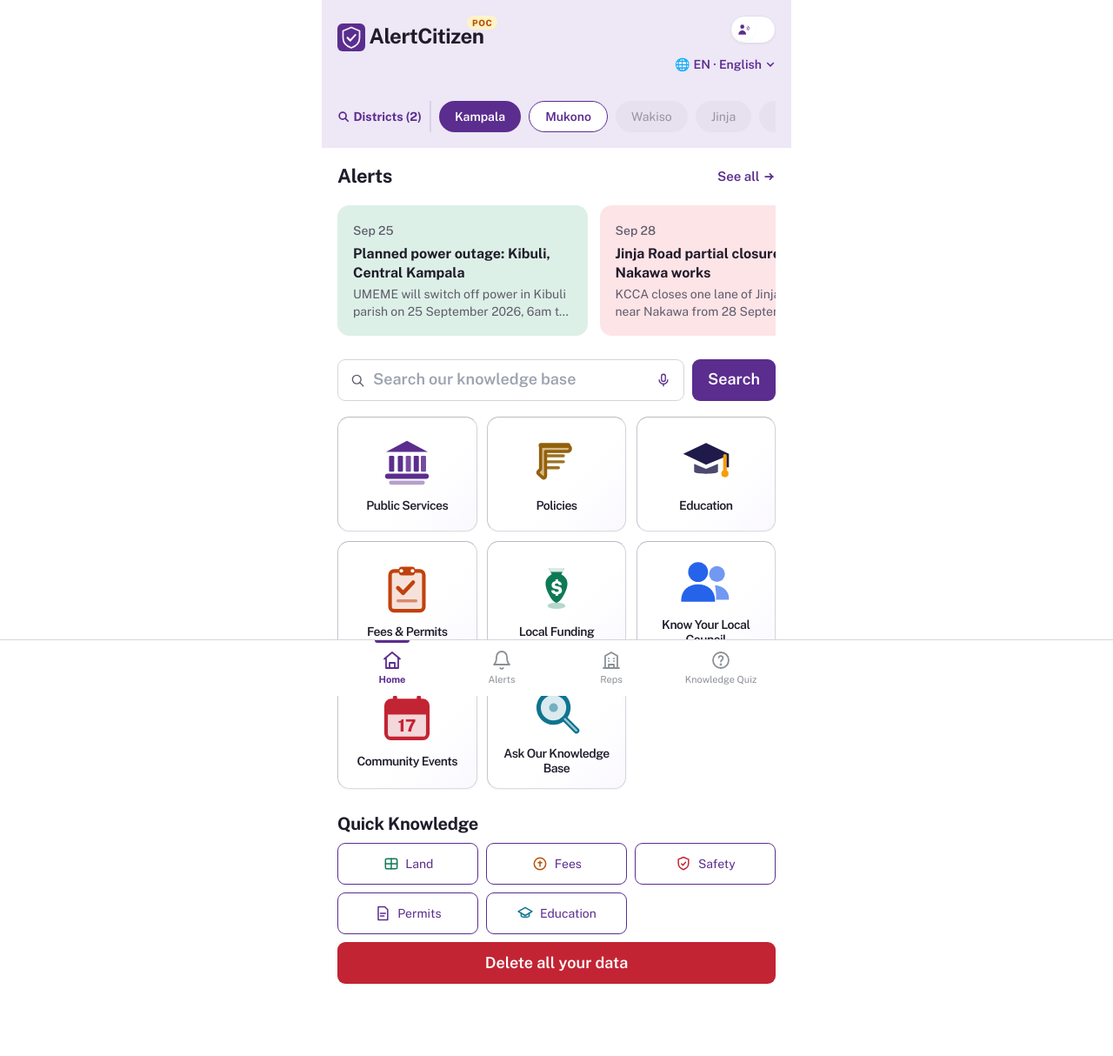
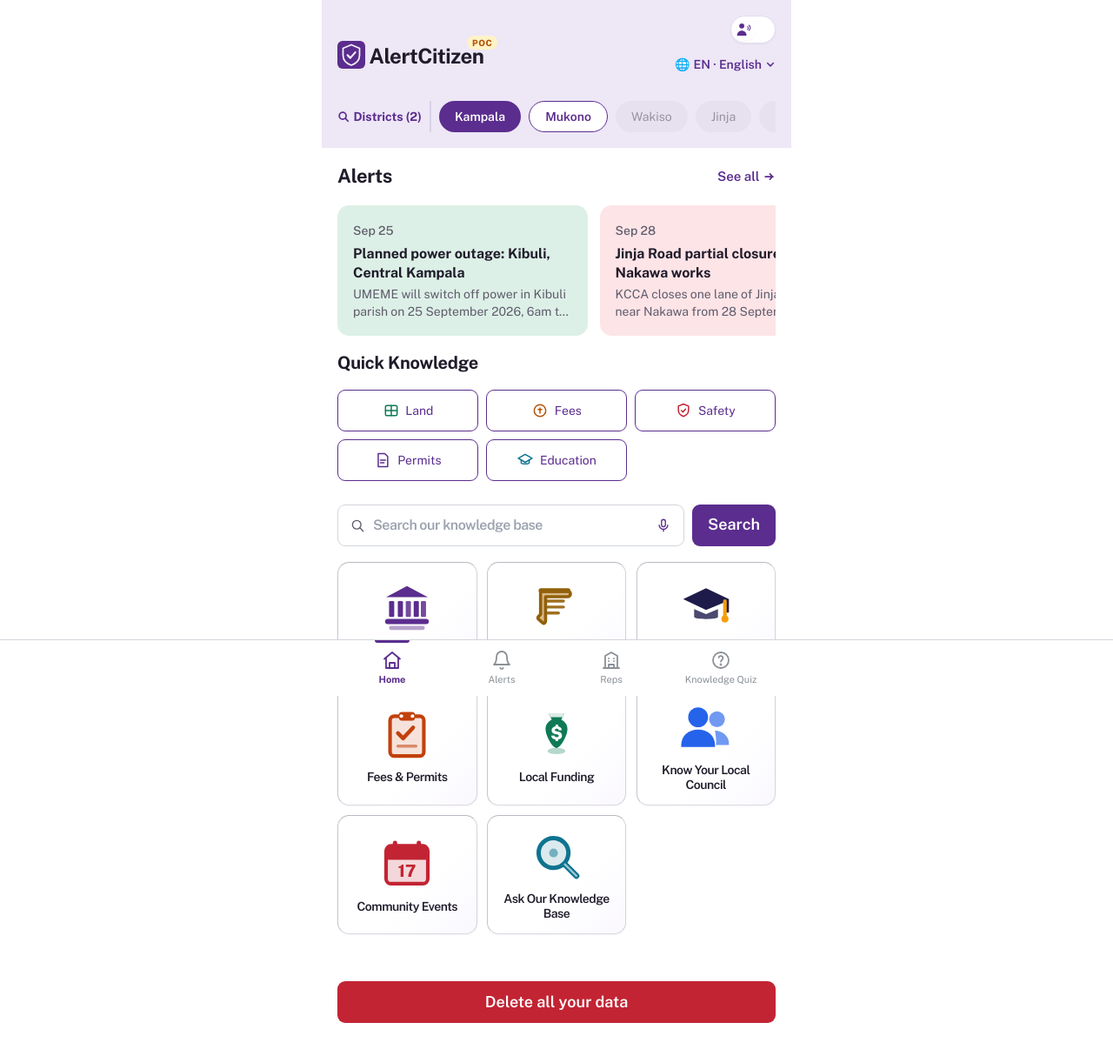
Before and after one commit to FaithDaka/osf-hackathon, a Next.js app: page /home in a window 1280 px wide. Shown: the top 1214 px of the page at 87% size. Built offline with nearby package versions, Linux system fonts and the light colour scheme; a web font is replaced by a local one.

Commit message:
fix: page structure and styling

```diff
--- a/pages/home.js
+++ b/pages/home.js
@@ -645,12 +645,12 @@ export default function Home() {
       <div className="max-w-md mx-auto">
         {/* HEADER — darker than the page, no unnecessary borders */}
         <header className="bg-primary-soft -mx-4 -mt-4 px-4 pt-4 pb-3">
-          <div className="flex items-start justify-between gap-2">
-            <div className="flex items-start gap-1 min-w-0 flex-1 mt-2">
+          <div className="flex items-center justify-between gap-2">
+            <div className="flex items-end gap-1 min-w-0 flex-1 mt-2">
               <ShieldLogo />
               <span className="relative min-w-0 w-fit max-w-full">
                 <span
-                  className="block truncate text-ink font-bold"
+                  className="block text-ink font-bold"
                   style={{ fontSize: '24px', lineHeight: '1.2', letterSpacing: '-0.5px' }}
                 >
                   {S.app_name}
@@ -671,7 +671,8 @@ export default function Home() {
               </span>
             </div>
             <div className="flex items-center gap-2 shrink-0">
-              <div className="flex flex-col justify-end items-end"><button
+              <div className="flex flex-col justify-end items-end">
+                <button
                 type="button"
                 role="switch"
                 aria-checked={accessible}
@@ -693,7 +694,7 @@ export default function Home() {
                     left: accessible ? '23px' : '2px',
                   }}
                 >
-                  <SpeakerIcon size={16} />
+                  <SpeakerIcon size={20} />
                 </span>
               </button>
                 <span ref={langRef} className="relative inline-flex items-center">
@@ -757,8 +758,8 @@ export default function Home() {
                       })}
                     </span>
                   )}
-                </span></div>
-
+                </span>
+              </div>
             </div>
           </div>
 
@@ -832,6 +833,34 @@ export default function Home() {
           </section>
         )}
 
+        {/* QUICK KNOWLEDGE — shortcuts below the topics */}
+        <section aria-label={S.quick_knowledge} className="mt-2 mb-6 min-w-0">
+          <h2
+            className="font-bold text-ink"
+            style={{ fontSize: '20px', lineHeight: '1.3' }}
+          >
+            {S.quick_knowledge}
+          </h2>
+          <div className="mt-4 grid grid-cols-2 min-[400px]:grid-cols-3 gap-2">
+            {QUICK_TOPICS.map((p) => (
+              <button
+                key={p.key}
+                type="button"
+                aria-label={p.label}
+                onClick={() => {
+                  setQuery(p.query);
+                  goResult(p.query, '');
+                }}
+                className="bg-white border border-primary text-primary rounded-lg inline-flex items-center justify-center gap-1.5 min-w-0 px-2"
+                style={{ minHeight: '48px', fontSize: '14px' }}
+              >
+                <QuickTopicIcon kind={p.key} size={20} />
+                <span className="truncate">{p.label}</span>
+              </button>
+            ))}
+          </div>
+        </section>
+
         {/* SEARCH — input + button in one row, above the topics */}
         <section aria-label="Search" className="mt-4 min-w-0">
           <form onSubmit={submitSearch} className="flex gap-2 min-w-0">
@@ -853,7 +882,7 @@ export default function Home() {
                 placeholder={S.search_kb_placeholder}
                 autoComplete="off"
                 className="btn-ac w-full min-w-0 bg-white border border-gray-300 rounded-lg focus:outline-none focus-within:outline-none"
-                style={{ paddingLeft: '40px', paddingRight: '48px' }}
+                style={{ paddingLeft: '40px', paddingRight: '48px', fontSize: '16px', letterSpacing: '-0.5px'}}
               />
               <button
                 type="button"
@@ -961,6 +990,7 @@ export default function Home() {
             )}
           </section>
         ) : (
+
           /* CATEGORIES: responsive grid — 3 per row on wide screens, 2 per row
              on narrow, 1 per row at 300px and under so words aren't squashed */
           <section aria-label={labelOf('knowledge_base')} className="mt-4 min-w-0">
@@ -985,43 +1015,15 @@ export default function Home() {
                 </Link>
               ))}
             </div>
+              <button
+                type="button"
+                onClick={confirmDeleteData}
+                className="btn-ac mt-12 w-full bg-accent text-white rounded-lg"
+              >
+                {S.delete_data}
+              </button>
           </section>
         )}
-
-        {/* QUICK KNOWLEDGE — shortcuts below the topics */}
-        <section aria-label={S.quick_knowledge} className="mt-6 min-w-0">
-          <h2
-            className="font-bold text-ink"
-            style={{ fontSize: '20px', lineHeight: '1.3' }}
-          >
-            {S.quick_knowledge}
-          </h2>
-          <div className="mt-2 grid grid-cols-2 min-[400px]:grid-cols-3 gap-2">
-            {QUICK_TOPICS.map((p) => (
-              <button
-                key={p.key}
-                type="button"
-                aria-label={p.label}
-                onClick={() => {
-                  setQuery(p.query);
-                  goResult(p.query, '');
-                }}
-                className="bg-white border border-primary text-primary rounded-lg inline-flex items-center justify-center gap-1.5 min-w-0 px-2"
-                style={{ minHeight: '48px', fontSize: '14px' }}
-              >
-                <QuickTopicIcon kind={p.key} size={20} />
-                <span className="truncate">{p.label}</span>
-              </button>
-            ))}
-          </div>
-          <button
-            type="button"
-            onClick={confirmDeleteData}
-            className="btn-ac mt-2 w-full bg-accent text-white rounded-lg"
-          >
-            {S.delete_data}
-          </button>
-        </section>
       </div>
 
       <ConfirmModal
```
